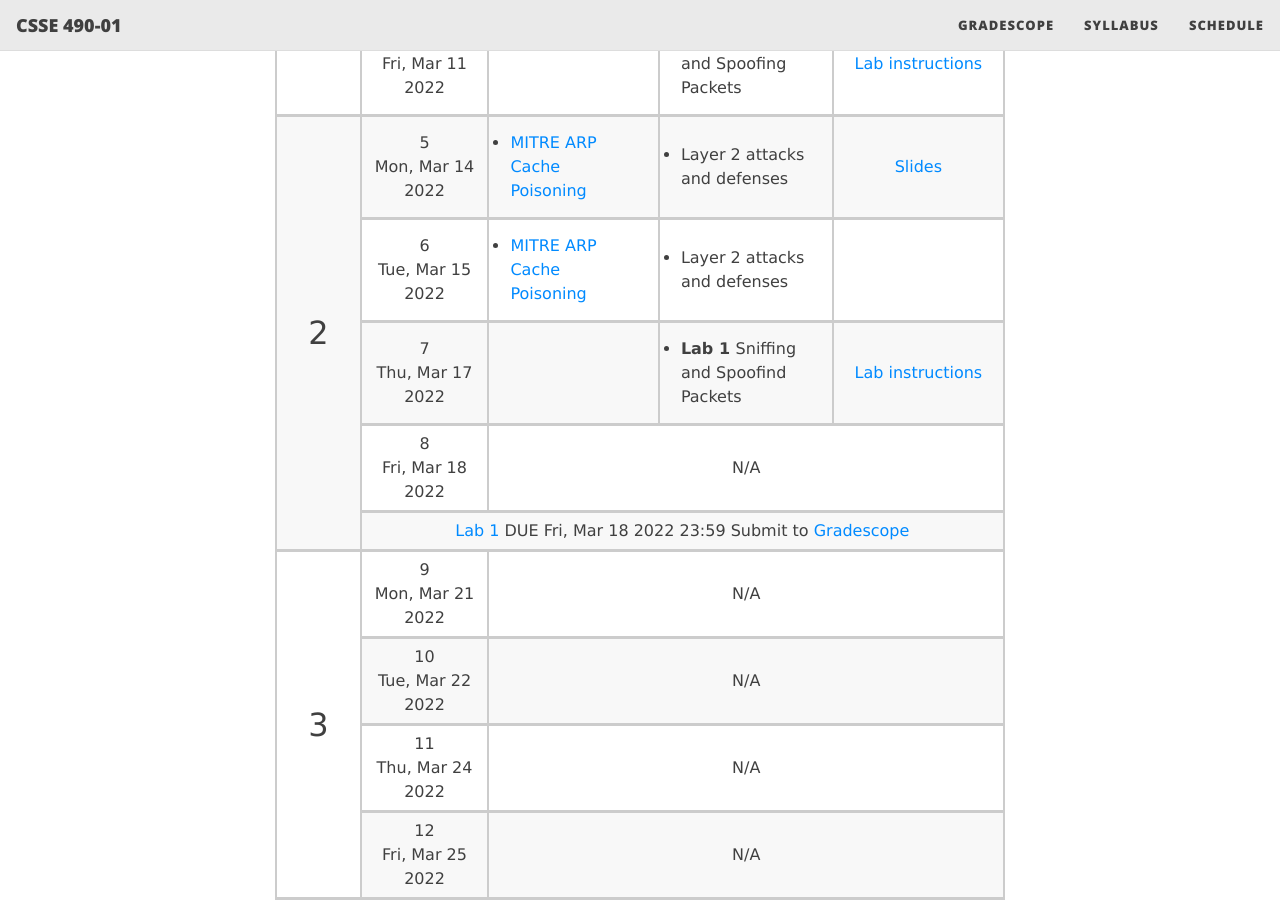
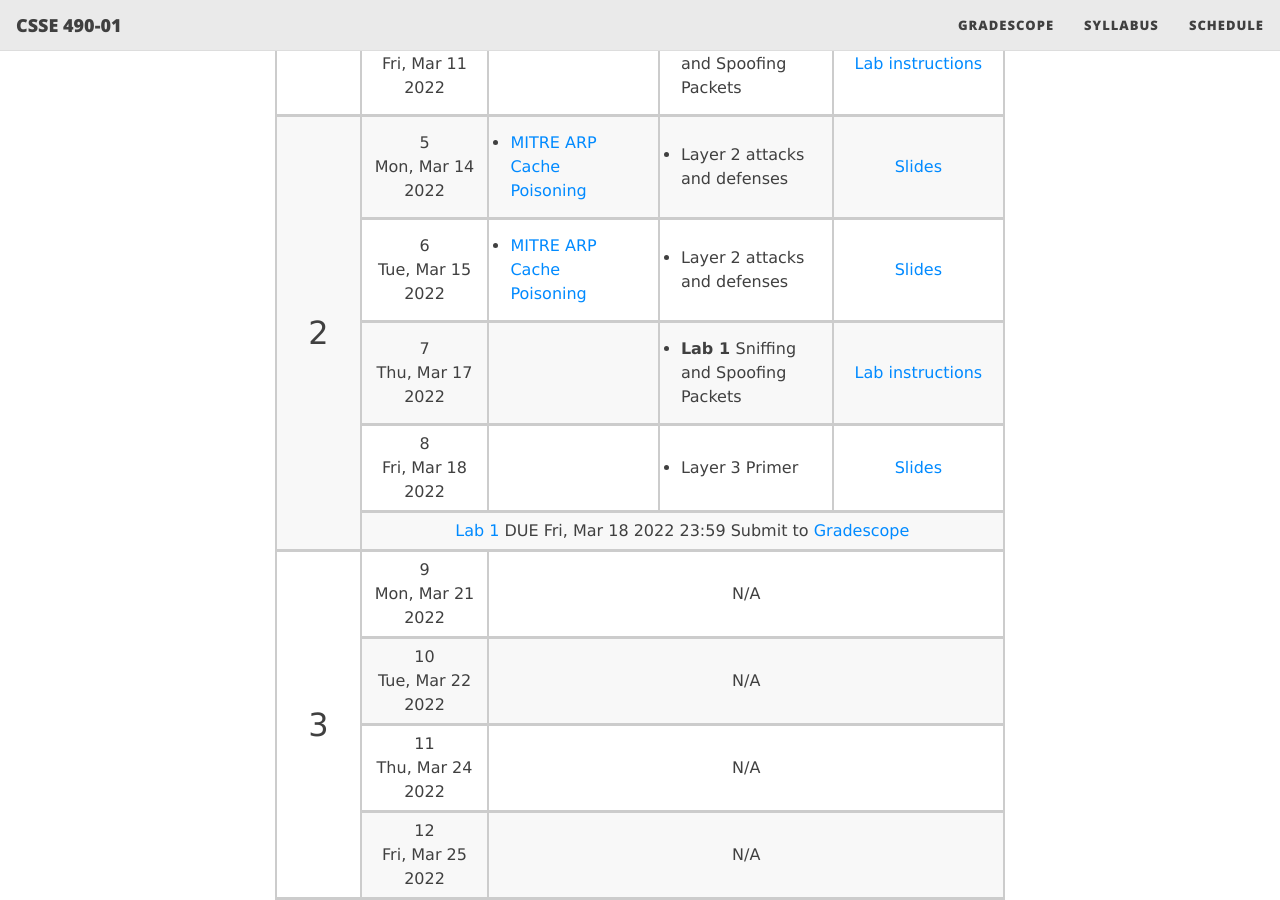
Before and after one commit to rhit-csse490-netsec/netsec-public, a Jekyll site: the page built from schedule.md, in a window 1280 px wide and 900 px high, scrolled down 777 px. Built offline with Jekyll 4.4.1, drawn with Linux system fonts in a browser that asks for light colours; nearby versions of some CDN libraries.

Commit message:
complete week 2 schedule

```diff
--- a/schedule.md
+++ b/schedule.md
@@ -111,7 +111,7 @@
 </ul>{:/}
 </td>
 <td markdown="span">
-</td>
+<a  href="{{ site.baseurl }}/slides/06_layer2.pdf">Slides</a></td>
 </tr>
 <tr>
 <td markdown="span">
@@ -120,7 +120,7 @@
 </td>
 <td markdown="span" style="text-align:left">
 {::nomarkdown}<ul style="margin:0;padding:.5rem">
-<li> <b> Lab 1 </b> Sniffing and Spoofind Packets </li>
+<li> <b> Lab 1 </b> Sniffing and Spoofing Packets </li>
 </ul>{:/}
 </td>
 <td markdown="span">
@@ -129,7 +129,15 @@
 <tr>
 <td markdown="span">
 8 <br/> Fri, Mar 18 2022</td>
-<td markdown="span" colspan="3">N/A</td>
+<td markdown="span">
+</td>
+<td markdown="span" style="text-align:left">
+{::nomarkdown}<ul style="margin:0;padding:.5rem">
+<li> Layer 3 Primer </li>
+</ul>{:/}
+</td>
+<td markdown="span">
+<a  href="{{ site.baseurl }}/slides/08_layer3.pdf">Slides</a></td>
 </tr>
 <tr>
 <td markdown="span" colspan="4"> [Lab 1]({{ site.baseurl }}/labs/lab1) DUE Fri, Mar 18 2022 23:59 Submit to [Gradescope](https://www.gradescope.com/courses/375534)</td></tr>
```
Also changed, not shown: _data/schedule.yml (+10 -1 lines), 1 other file.
